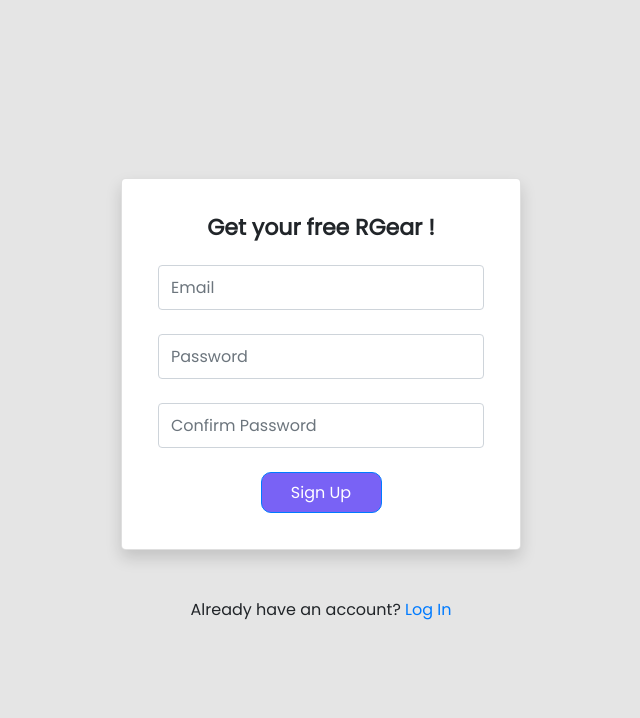
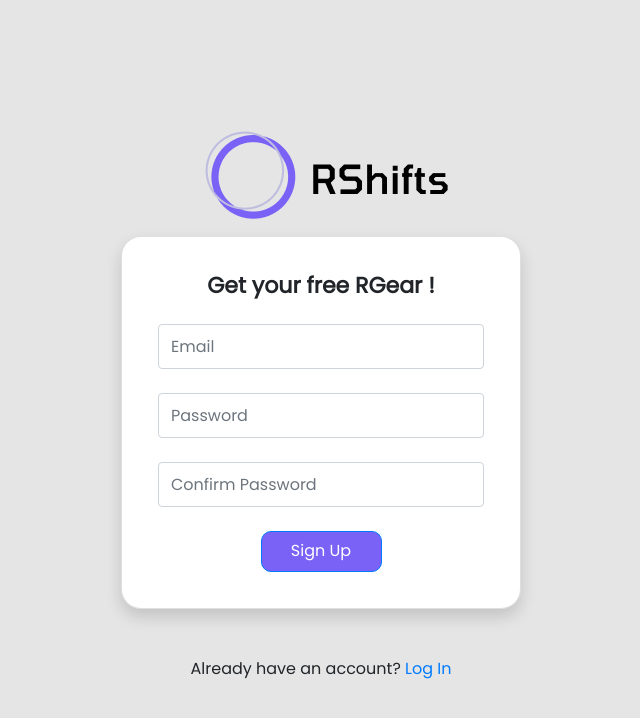
Before and after one commit to piyushgIITian/rshifts-dev-test-1, a React (Create React App) app: page /signup in a window 1280 px wide. Shown: the top 718 px of the page, without its empty margins (319-959 px from the left). Built offline with nearby package versions, Linux system fonts and the light colour scheme; no server answers.

Commit message:
login and signup page done

```diff
--- a/src/components/Login.js
+++ b/src/components/Login.js
@@ -34,7 +34,7 @@ export default function Login() {
       <div className="text-center">
         <Image src="/logogroup.png"/ >
       </div>
-      <Card className="shadow p-3 mb-5 bg-white rounded-lg">
+      <Card className="shadow p-3 mb-5 bg-white " style={{borderRadius: "20px"}}>
         <Card.Body>
           <h2 className="text-center mb-4 " style={{fontSize: '22px', fontWeight: 'bold'}}>Sign in</h2>
           {error && <Alert variant="danger">{error}</Alert>}
--- a/src/components/Signup.js
+++ b/src/components/Signup.js
@@ -1,5 +1,5 @@
 import React, { useRef, useState } from "react"
-import { Form, Button, Card, Alert } from "react-bootstrap"
+import { Form, Button, Card, Alert, Image } from "react-bootstrap"
 import { useAuth } from "../contexts/AuthContext"
 import { Link, useHistory } from "react-router-dom"
 
@@ -33,8 +33,11 @@ export default function Signup() {
   }
 
   return (
-    <>
-      <Card className="shadow p-3 mb-5 bg-white rounded-lg">
+    <div>
+      <div className="text-center">
+        <Image src="/logogroup.png"/ >
+      </div>
+      <Card className="shadow p-3 mb-5 bg-white" style={{borderRadius: "20px"}}>
         <Card.Body style={{borderRadius: "20px"}}>
           <h2 className="text-center mb-4" style={{fontSize: '22px', fontWeight: 'bold'}}>Get your free RGear !</h2>
           {error && <Alert variant="danger">{error}</Alert>}
@@ -63,6 +66,6 @@ export default function Signup() {
       <div className="w-100 text-center mt-2">
         Already have an account? <Link to="/login">Log In</Link>
       </div>
-    </>
+    </div>
   )
 }
```
